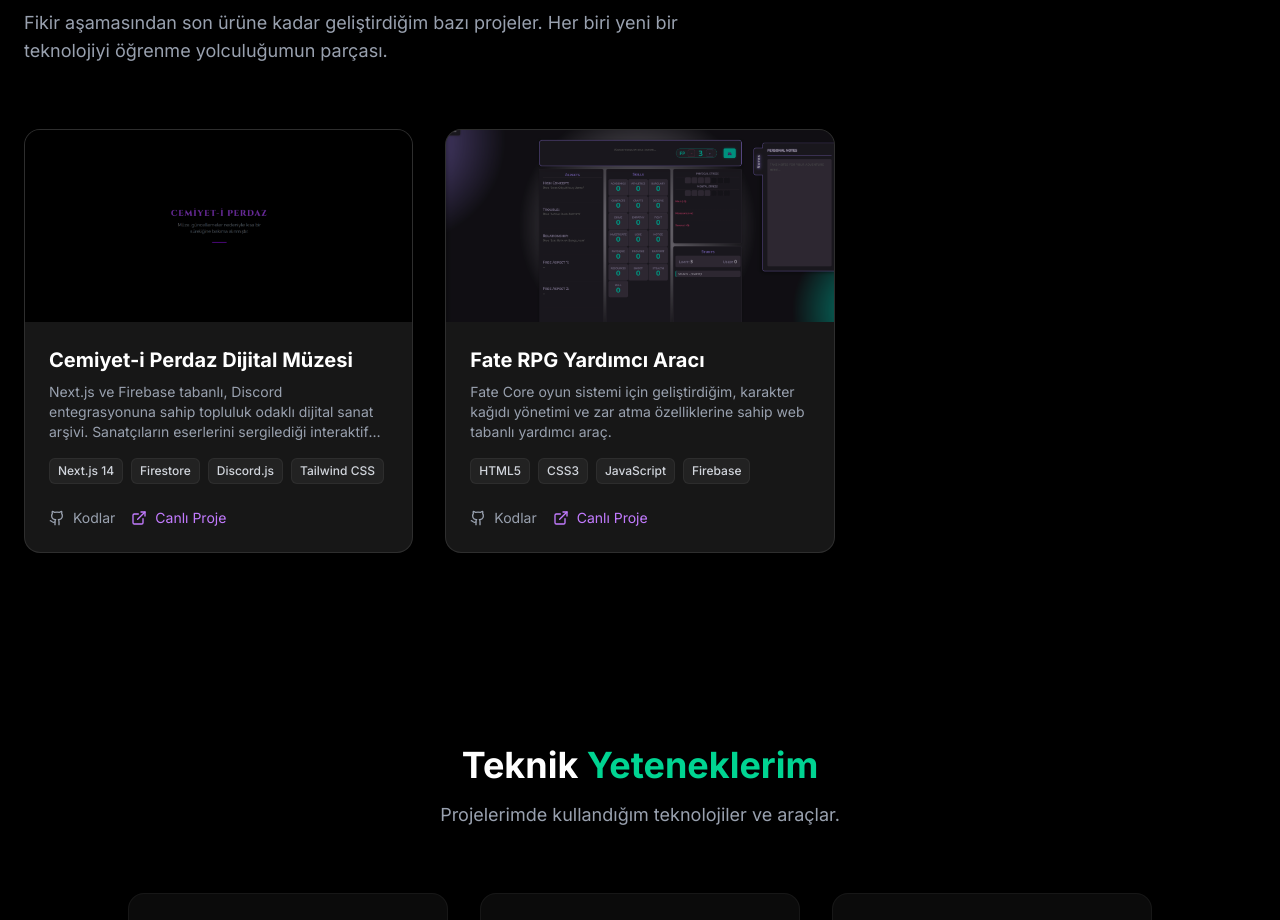
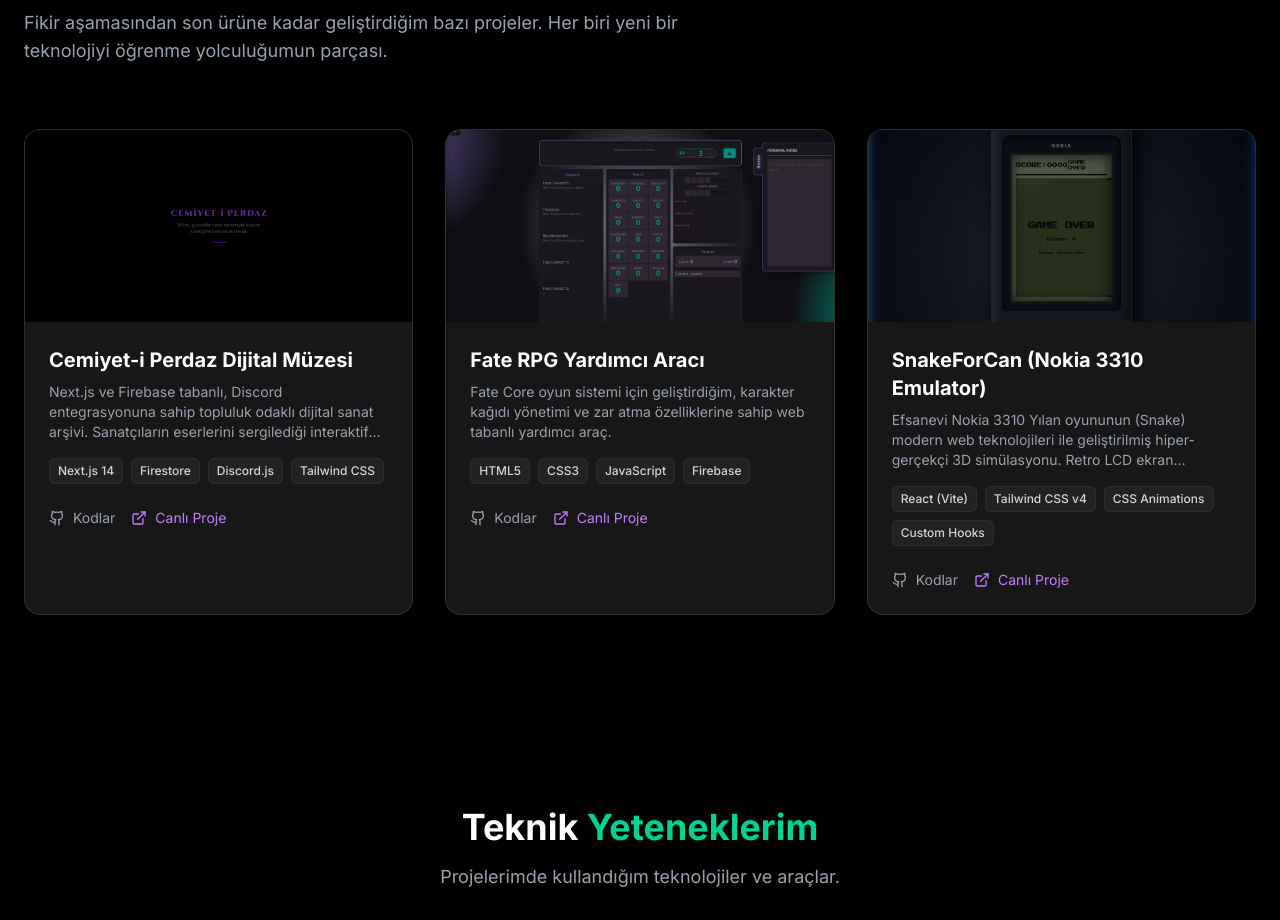
Before and after one commit to hazreti-ozay/personalportfolio, a Next.js app: page / in a window 1280 px wide. Shown: the part 1800-2720 px from the top of the page. Built offline with nearby package versions, Linux system fonts and the light colour scheme.

Commit message:
Yeni proje eklendi: SnakeForCan (Nokia 3310 Emulator) - 3D simülasyon ve retro efektler ile

```diff
--- a/src/data/project.ts
+++ b/src/data/project.ts
@@ -19,4 +19,13 @@ export const projects: Project[] = [
     link: "https://hazreti-ozay.github.io/faterollerdenemesi/",
     image: "/projects/fate.jpg",
   },
+  {
+    id: 3, // Sıradaki ID
+    title: "SnakeForCan (Nokia 3310 Emulator)", //
+    description: "Efsanevi Nokia 3310 Yılan oyununun (Snake) modern web teknolojileri ile geliştirilmiş hiper-gerçekçi 3D simülasyonu. Retro LCD ekran parlamasını ve tüplü ekran (CRT) piksel efektlerini tarayıcıya taşıyan nostaljik bir 'Vibe Coding' projesi.", //
+    tech: ["React (Vite)", "Tailwind CSS v4", "CSS Animations", "Custom Hooks"], //
+    github: "https://github.com/hazreti-ozay/snakeforcan", //
+    link: "https://snakeforcan.vercel.app/", //
+    image: "/projects/snakeforcan.png", // Birazdan ekleyeceğimiz görselin yolu
+  }
 ];
```
Also changed, not shown: public/projects/snakeforcan.png (added).
